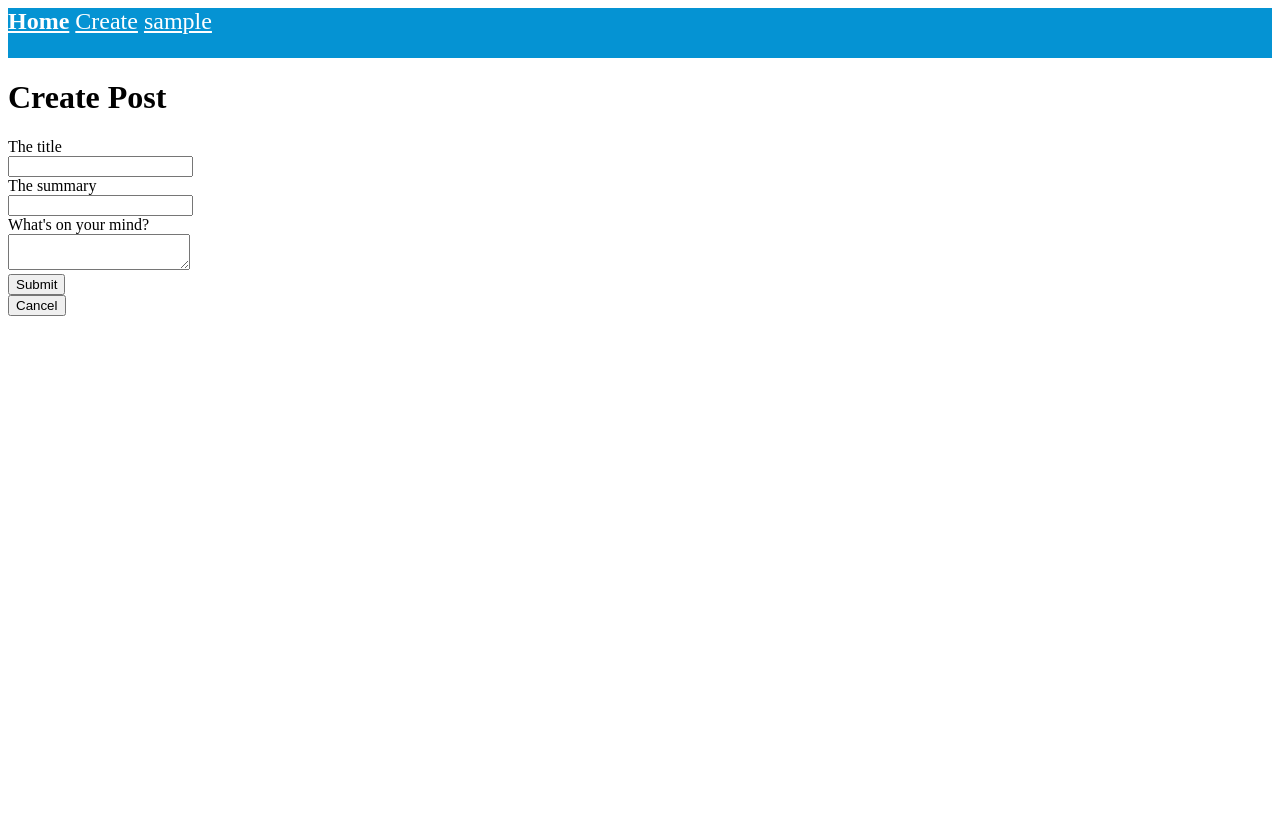
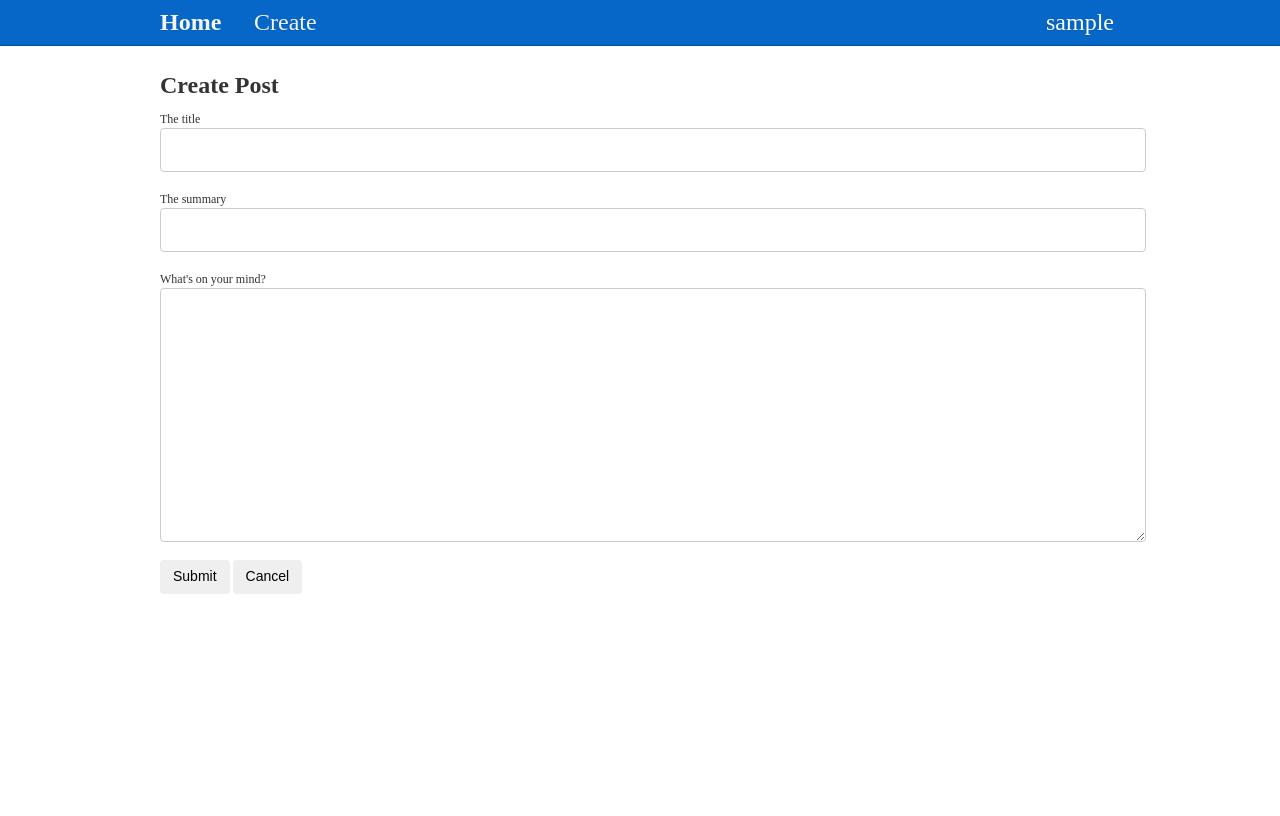
Before and after one commit to penglee87/flaskblog, a Flask app: page /create in a window 1280 px wide. Before the commit the page ends 316 px from the top, so only its background shows below. Run offline with Flask 2, Linux system fonts and the light colour scheme; the visitor is signed in with stand-in values (Sample User, id 1); data comes from the database, SQL or seed files in the repository; some libraries are stand-ins or nearby versions.

Commit message:
201607202000

```diff
--- a/app/__init__.py
+++ b/app/__init__.py
@@ -1,5 +1,4 @@
 from flask import Flask
-from flask_bootstrap import Bootstrap
 from flask_mail import Mail
 from flask_moment import Moment
 from flask_sqlalchemy import SQLAlchemy
@@ -7,7 +6,7 @@ from flask_login import LoginManager
 from flask_pagedown import PageDown
 from config import config
 
-bootstrap = Bootstrap()
+
 mail = Mail()
 moment = Moment()
 db = SQLAlchemy()
@@ -23,7 +22,6 @@ def create_app(config_name):
     app.config.from_object(config[config_name])
     config[config_name].init_app(app)
 
-    bootstrap.init_app(app)
     mail.init_app(app)
     moment.init_app(app)
     db.init_app(app)
--- a/app/main/forms.py
+++ b/app/main/forms.py
@@ -1,4 +1,4 @@
-from flask.ext.wtf import Form
+from flask_wtf import Form
 from wtforms import StringField, PasswordField, BooleanField, SubmitField
 from wtforms.validators import Required,  Email, Regexp, EqualTo
 from flask_pagedown.fields import PageDownField
--- a/app/main/views.py
+++ b/app/main/views.py
@@ -52,42 +52,35 @@ def edit(id):
     post = Post.query.get_or_404(id)
     if current_user != post.author and not current_user.can(Permission.ADMINISTER):
         abort(403)
-    form = EditForm()
-    if form.data['submit']:
-        post.title = form.title.data
-        post.summary = form.summary.data
-        post.body = form.body.data
+    edit_form = EditForm()
+    edit_form.title.data = post.title
+    edit_form.summary.data = post.summary
+    edit_form.body.data = post.body
+    if edit_form.data['submit']:
+        post.title = edit_form.title.data
+        post.summary = edit_form.summary.data
+        post.body = edit_form.body.data
         db.session.add(post)
         flash('The post has been updated.')
-        return redirect(url_for('.post', id=post.id))
-
-
-    if form.data['delete']:
+        return redirect(url_for('.index', id=post.id))
+    if edit_form.data['delete']:
         db.session.delete(post)
-        flash('The post has been updated.')
+        flash('The post has been delete.')
         return redirect(url_for('.index'))
         #return render_template('edit_post.html', form=form,delete_form=delete_form)
 
-    if form.data['cancel']:
+    if edit_form.data['cancel']:
         return redirect(url_for('.index'))
 
-    form.title.data = post.title
-    form.summary.data = post.summary
-    form.body.data = post.body
-    return render_template('edit_post.html', form=form)
+
+    return render_template('edit_post.html', edit_form=edit_form)
 
 
 @main.route('/post/<int:id>', methods=['GET', 'POST'])
 def post(id):
     post = Post.query.get_or_404(id)
-    form = CommentForm()
-    if form.validate_on_submit():
-        comment = Comment(body=form.body.data,
-                          post=post,
-                          author=current_user._get_current_object())
-        db.session.add(comment)
-        flash('Your comment has been published.')
-        return redirect(url_for('.post', id=post.id, page=-1))
+
+    return redirect(url_for('.post', id=post.id, page=-1))
     page = request.args.get('page', 1, type=int)
     if page == -1:
         page = (post.comments.count() - 1) // \
@@ -96,7 +89,7 @@ def post(id):
         page, per_page=current_app.config['FLASKY_COMMENTS_PER_PAGE'],
         error_out=False)
     comments = pagination.items
-    return render_template('post.html', posts=[post], form=form,
+    return render_template('post.html', posts=[post],
                            comments=comments, pagination=pagination)
 
 
--- a/app/static/default.css
+++ b/app/static/default.css
@@ -1,27 +1,264 @@
 @charset "utf-8";
-
-.header {background:#0593d3;height:50px;margin-top:0px;}
-.header .nav{font-size:24px;color:#FFFFFF;}
-.header .nav a{color:#FFFFFF;}
-
-.right
-{float:right;}
-
-.dropdown {
-    position: relative;
-    display: inline-block;
+html{overflow-x: auto; overflow-y:auto;height:100%;}
+body{
+    margin:0px;
+    padding:0px;
+    font:12px/150% '微软雅黑';
+    color:#333333;
+    height:100%;
 }
 
-.dropdown-content {
-    display: none;
-    position: absolute;
-    background-color: #f9f9f9;
-    min-width: 160px;
-    box-shadow: 0px 8px 16px 0px rgba(0,0,0,0.2);
-    padding: 12px 16px;
-    z-index: 1;
+a {
+	text-decoration: none
 }
 
-.dropdown:hover .dropdown-content {
-    display: block;
+li{
+	list-style: none;
 }
+
+.post-date {
+	color:#999999;
+}
+
+.alert {
+	padding: 15px;
+	margin-bottom: 20px;
+	border: 1px solid transparent;
+	border-radius: 4px;
+}
+.alert-warning {
+	color: #8a6d3b;
+	background-color: #fcf8e3;
+	border-color: #faebcc;
+}
+
+.form-control {
+	display: block;
+	width: 100%;
+	height: 30px;
+	padding: 6px 12px;
+	font-size: 14px;
+	line-height: 1.4;
+	color: #555;
+	background-color: #fff;
+	background-image: none;
+	border: 1px solid #ccc;
+	border-radius: 4px;
+}
+
+.form-control-content{
+	display: block;
+	width: 100%;
+	height: 240px;
+	padding: 6px 12px;
+	font-size: 14px;
+	line-height: 1.4;
+	color: #555;
+	background-color: #fff;
+	background-image: none;
+	border: 1px solid #ccc;
+	border-radius: 4px;
+}
+
+.btn-default {
+	color: #333;
+	background-color: #fff;
+	border-color: #ccc;
+}
+.btn {
+	display: inline-block;
+	padding: 6px 12px;
+	margin-bottom: 0;
+	font-size: 14px;
+	font-weight: 400;
+	line-height: 1.4;
+	text-align: center;
+	cursor: pointer;
+	border: 1px solid transparent;
+	border-radius: 4px;
+}
+
+
+.pagination {
+	position: relative
+	display: inline-block;
+	padding-left: 0;
+	margin: 20px 0;
+	border-radius: 4px;
+}
+
+.pagination li {
+	float:left;
+	display: inline;
+	font-size: 18px;
+}
+
+
+.header {
+	position: fixed;
+	top: 0;
+	left: 0;
+	width: 100%;
+	height: 45px;
+	background: #0767c8;
+	border-bottom: 1px solid #044e97;
+	z-index:1
+}
+
+.header-wrap{
+	width: 960px;
+	margin: 0 auto;
+}
+
+.header-nav {
+	float: left;
+	position: relative
+}
+
+.header-nav-li {
+	position: relative;
+	float: left;
+	margin-left: 0px;
+	margin-right: 40px;
+	list-style: none
+}
+
+.header-nav-link {
+	width: 54px;
+	height: 45px;
+	line-height: 45px;
+	text-align: center;
+	display: block;
+	color: #f2f4f5;
+	text-shadow: 0 1px 1px rgba(0,0,0,.12);
+	font-size: 24px
+}
+
+
+
+.header-profile {
+	float: right;
+	position: relative;
+	min-width: 120px;
+	margin-left: 15px;
+	z-index: 10
+}
+
+.header-profile .header-profile-userinfo {
+	position: relative;
+	height: 45px;
+	line-height: 45px;
+	text-indent: 46px;
+	color: #fff;
+	text-decoration: none;
+	border-top: 0;
+	background: transparent;
+	box-shadow: none;
+	white-space: nowrap;
+	text-overflow: ellipsis;
+	overflow: hidden
+}
+
+.header-profile a {
+	display: block;
+	width: 120px;
+	background-color: #095fb3;
+	text-shadow: 0 1px 1px rgba(0,0,0,.12);
+	font-size: 24px
+}
+
+
+
+.header-profile .header-dropdown {
+	top: 46px
+}
+
+.header-dropdown {
+	display: none;
+	margin: 0;
+	position: absolute;
+	left: 0
+}
+
+.header-dropdown .zg-icon {
+	width: 20px;
+	height: 20px;
+	margin: 0 11px 0 15px;
+	vertical-align: -7px
+}
+
+.header-dropdown li {
+	margin: 0;
+	list-style: none
+}
+
+.header-dropdown li a {
+	display: block;
+	width: 145px;
+	height: 40px;
+	line-height: 40px;
+	color: #fff;
+	text-decoration: none;
+	border-top: 1px solid #0d5aa5;
+	box-shadow: 0 1px 1px rgba(0,0,0,.4);
+	white-space: nowrap;
+	text-overflow: ellipsis;
+	overflow: hidden;
+	cursor: pointer;
+	font-size: 24px
+}
+
+
+.header-profile:hover .header-dropdown {
+	display: block;
+}
+
+
+.container {
+	position: relative;
+	top:60px;
+}
+
+.container-wrap{
+	width: 960px;
+	margin: 0 auto;
+}
+
+.container-side-nav {
+	float: right;
+	position: relative;
+	height: 28px;
+	line-height: 28px;
+	color: #666;
+}
+
+.container-side-nav-link {
+	position: relative;
+	margin-top:5px;
+	margin-left:15px;
+}
+
+.container-side-nav-link li{
+	position: relative;
+	padding: 0 0 0 5px;
+	display: block;
+}
+
+/*
+.zu-main-content {
+	float: left;
+	width: 100%
+}
+
+.zu-main-content-inner {
+	position: relative;
+	margin: 0 328px 0 0
+}
+
+.zu-main-sidebar {
+	position: relative;
+	float: left;
+	margin: 0 0 0 -270px;
+	width: 270px
+}
+*/
--- a/app/templates/_macros.html
+++ b/app/templates/_macros.html
@@ -1,5 +1,5 @@
 {% macro pagination_widget(pagination, endpoint, fragment='') %}
-<ul class="pagination">
+<div class="pagination">
     <li{% if not pagination.has_prev %} class="disabled"{% endif %}>
         <a href="{% if pagination.has_prev %}{{ url_for(endpoint, page=pagination.prev_num, **kwargs) }}{{ fragment }}{% else %}#{% endif %}">
             &laquo;
@@ -25,5 +25,5 @@
             &raquo;
         </a>
     </li>
-</ul>
+</div>
 {% endmacro %}
--- a/app/templates/base.html
+++ b/app/templates/base.html
@@ -16,34 +16,43 @@
 
     <body>
     {% block navbar %}
-    <header class="header">
-
-        <nav class="nav">
+    <div class="header">
+        <div class="header-wrap">
+            <div class="header-nav">
                 <!-- <p>{{current_user.is_anonymous }}</p> -->
-            <a href="{{ url_for('main.index') }}"><b>Home</b></a>
-
+                <li class="header-nav-li ">
+                    <a class="header-nav-link " href="{{ url_for('main.index') }}"><b>Home</b></a>
+                </li>
+                <li class="header-nav-li ">
                     {% if current_user.is_authenticated %}
-            <a href="{{ url_for('main.create', username=current_user.username) }}">Create</a>
+                    <a class="header-nav-link " href="{{ url_for('main.create', username=current_user.username) }}">Create</a>
                     {% endif %}
-
-            <div class="dropdown ">
+                </li>
+            </div>
+            <div class="header-profile">
                 {% if current_user.is_authenticated %}
-                <a href="#">
+                <a class="header-profile-userinfo" href="#">
                     {{ current_user.username }}
                 </a>
-                <div class="dropdown-content">
-                    <a href="{{ url_for('main.logout') }}">Log Out</a>
+
+                <div class="header-dropdown">
+                    <li>
+                    <a href="{{ url_for('main.logout') }}">
+                        Log Out
+                    </a>
+                    <li>
                 </div>
                 {% else %}
-                <a href="{{ url_for('main.login') }}">Log In</a>
+                <a class="header-profile-userinfo" href="{{ url_for('main.login') }}">Log In</a>
                 {% endif %}
             </div>
-        </nav>
-    </header>
+
+        </div>
+    </div>
     {% endblock %}
 
     {% block content %}
-    <div class="container">
+    <div class="container container-wrap ">
         {% for message in get_flashed_messages() %}
         <div class="alert alert-warning">
             <button type="button" class="close" data-dismiss="alert">&times;</button>
@@ -56,15 +65,12 @@
     {% endblock %}
 
     {% block scripts %}
-
     {{ moment.include_moment() }}
     <script>
         function cutLine(str)
         {
         return str.substr(0, 10);
         }
-
-
     </script>
     {% endblock %}
 
--- a/app/templates/blog.html
+++ b/app/templates/blog.html
@@ -1,5 +1,4 @@
 {% extends "base.html" %}
-{% import "bootstrap/wtf.html" as wtf %}
 
 {% block title %}Flasky - Blog Post{% endblock %}
 
--- a/app/templates/create.html
+++ b/app/templates/create.html
@@ -1,5 +1,4 @@
 {% extends "base.html" %}
-{% import "_macros.html" as macros %}
 
 {% block title %}Flasky{% endblock %}
 
@@ -12,13 +11,13 @@
 <form method="POST">
 {{ post_form.hidden_tag() }}
 {{ post_form.title.label }}<br>
-{{ post_form.title() }} <br>
+{{ post_form.title( class="form-control") }} <br>
 {{ post_form.summary.label }}<br>
-{{ post_form.summary() }} <br>
+{{ post_form.summary( class="form-control") }} <br>
 {{ post_form.body.label }}<br>
-{{ post_form.body() }} <br>
-{{ post_form.submit() }}<br>
-{{ post_form.cancel() }} <br>
+{{ post_form.body( class="form-control-content") }} <br>
+{{ post_form.submit(class="btn") }}
+{{ post_form.cancel(class="btn") }}
 
 </form>
 
```
Also changed, not shown: app/templates/_posts.html (deleted, +0 -15 lines), app/templates/edit_post.html (+13 -2 lines), app/templates/index.html (+45 -15 lines), app/templates/login.html (+7 -2 lines). Lines whose indentation alone changed are shown as unchanged.
